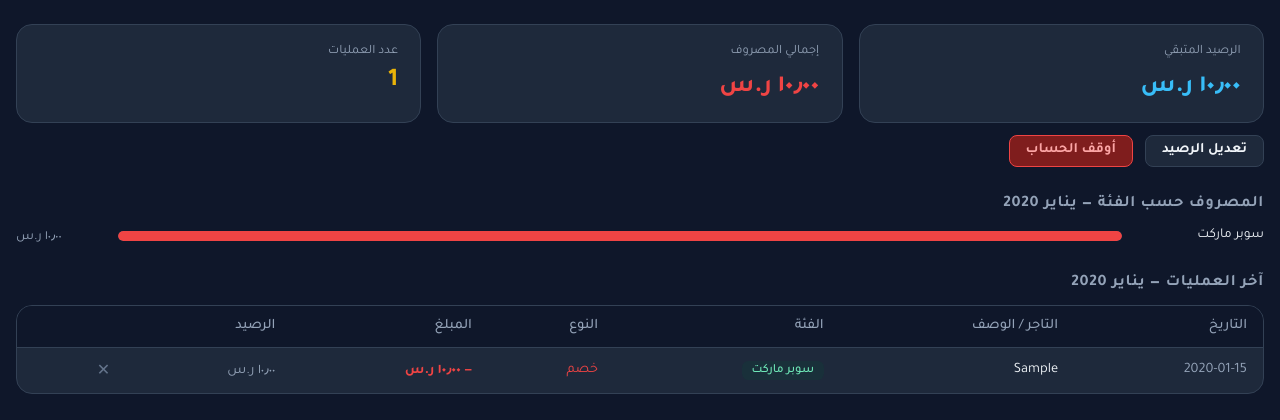
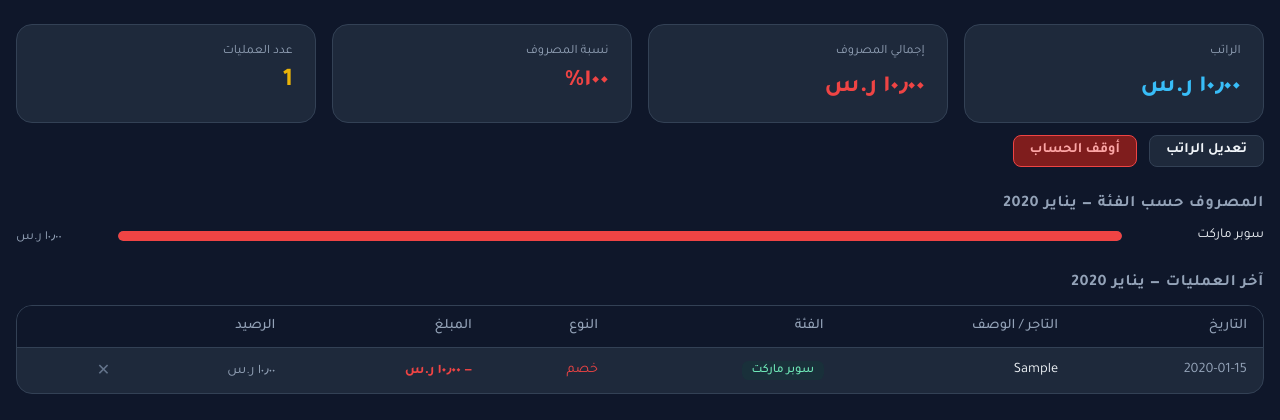
Before and after one commit to almalkias/Budget-Tracker, a Django app: page / in a window 1280 px wide. Shown: the part 62-482 px from the top of the page. Run offline with Django 5.2, Linux system fonts and the light colour scheme; tables that the repository leaves empty hold one stand-in row (values such as "Sample post").

Commit message:
Rename balance card to Salary, add spending percentage card
- 'الرصيد المتبقي' → 'الراتب' (card, button, input label)
- Add 4th card 'نسبة المصروف' = total_expenses / salary * 100
- Color: green < 70%, yellow 70-90%, red > 90%
- dashboard_api computes spending_percentage server-side

https://claude.ai/code/session_01Lq54zS6UKxyRMC2qFx8Vt5

```diff
--- a/tracker/templates/dashboard.html
+++ b/tracker/templates/dashboard.html
@@ -209,9 +209,11 @@
     }
     .card .label { font-size: .8rem; color: var(--muted); margin-bottom: .4rem; }
     .card .value { font-size: 1.6rem; font-weight: 700; }
-    .card .value.remaining { color: var(--accent); }
-    .card .value.spent     { color: var(--red); }
-    .card .value.count     { color: var(--yellow); }
+    .card .value.remaining  { color: var(--accent); }
+    .card .value.spent      { color: var(--red); }
+    .card .value.count      { color: var(--yellow); }
+    .card .value.pct-green  { color: var(--green); }
+    .card .value.pct-yellow { color: var(--yellow); }
 
     /* ── Bar chart ────────────────────────────────────────────── */
     .chart-wrap { margin-bottom: 1.75rem; }
@@ -336,7 +338,7 @@
       <div class="setup-card">
         <div class="setup-fields">
           <div class="setup-field">
-            <label>الرصيد الابتدائي (ر.س)</label>
+            <label>الراتب (ر.س)</label>
             <input type="number" id="setup-balance" min="1" step="0.01" />
           </div>
           <div class="setup-field">
@@ -362,7 +364,7 @@
     <div id="cycle-active" style="display:none">
       <div class="cards">
         <div class="card">
-          <div class="label">الرصيد المتبقي</div>
+          <div class="label">الراتب</div>
           <div class="value remaining" id="remaining-balance">—</div>
         </div>
         <div class="card">
@@ -370,16 +372,20 @@
           <div class="value spent" id="cycle-spent">—</div>
         </div>
         <div class="card">
+          <div class="label">نسبة المصروف</div>
+          <div class="value" id="spending-pct">—</div>
+        </div>
+        <div class="card">
           <div class="label">عدد العمليات</div>
           <div class="value count" id="tx-count">—</div>
         </div>
       </div>
       <div class="cycle-controls">
-        <button class="btn btn-ghost" onclick="toggleEditBalance()">تعديل الرصيد</button>
+        <button class="btn btn-ghost" onclick="toggleEditBalance()">تعديل الراتب</button>
         <button class="btn btn-danger" onclick="closeCycle()">أوقف الحساب</button>
       </div>
       <div class="edit-balance-panel" id="edit-balance-panel">
-        <input type="number" id="new-balance" min="0" step="0.01" placeholder="الرصيد الجديد" />
+        <input type="number" id="new-balance" min="0" step="0.01" placeholder="الراتب الجديد" />
         <button class="btn btn-primary" onclick="updateBalance()">حفظ</button>
         <button class="btn btn-ghost" onclick="toggleEditBalance()">إلغاء</button>
       </div>
@@ -620,6 +626,15 @@
         document.getElementById('remaining-balance').textContent = fmt(cycle.remaining_balance);
         document.getElementById('cycle-spent').textContent       = fmt(cycle.total_expenses);
         document.getElementById('tx-count').textContent          = cycle.tx_count;
+        const pctEl = document.getElementById('spending-pct');
+        if (cycle.spending_percentage === null) {
+          pctEl.textContent = '—';
+          pctEl.className   = 'value';
+        } else {
+          pctEl.textContent = cycle.spending_percentage.toLocaleString('ar-SA') + '٪';
+          const p = cycle.spending_percentage;
+          pctEl.className = 'value ' + (p > 90 ? 'spent' : p >= 70 ? 'pct-yellow' : 'pct-green');
+        }
       } else {
         setup.style.display  = 'block';
         active.style.display = 'none';
--- a/tracker/views.py
+++ b/tracker/views.py
@@ -303,15 +303,21 @@ def dashboard_api(request):
             .filter(type='debit', is_categorized=True, created_at__gte=cycle.started_at)
             .aggregate(s=Sum('amount'))['s']
         ) or Decimal('0')
+        salary = cycle.remaining_balance
+        spending_percentage = (
+            round(float(total_expenses / salary) * 100, 1)
+            if salary > 0 else None
+        )
         active_cycle = {
-            'id':                cycle.pk,
-            'month':             cycle.month,
-            'year':              cycle.year,
-            'starting_balance':  float(cycle.starting_balance),
-            'remaining_balance': float(cycle.remaining_balance),
-            'total_expenses':    float(total_expenses),
-            'tx_count':          qs.count(),
-            'started_at':        cycle.started_at.strftime('%Y-%m-%d %H:%M'),
+            'id':                  cycle.pk,
+            'month':               cycle.month,
+            'year':                cycle.year,
+            'starting_balance':    float(cycle.starting_balance),
+            'remaining_balance':   float(cycle.remaining_balance),
+            'total_expenses':      float(total_expenses),
+            'spending_percentage': spending_percentage,
+            'tx_count':            qs.count(),
+            'started_at':          cycle.started_at.strftime('%Y-%m-%d %H:%M'),
         }
 
     # Closed cycle history
```
